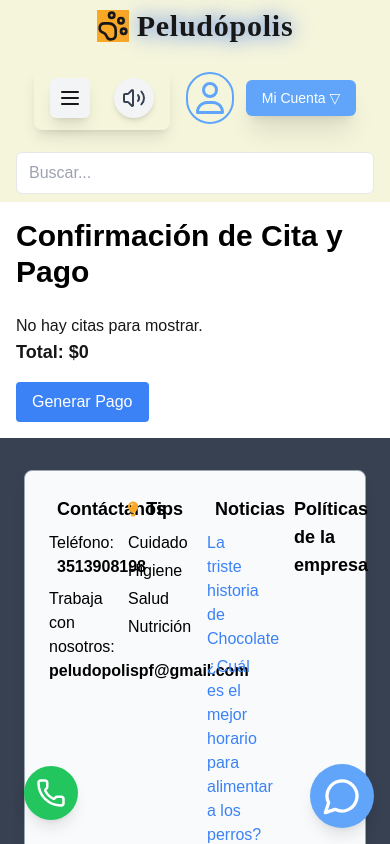
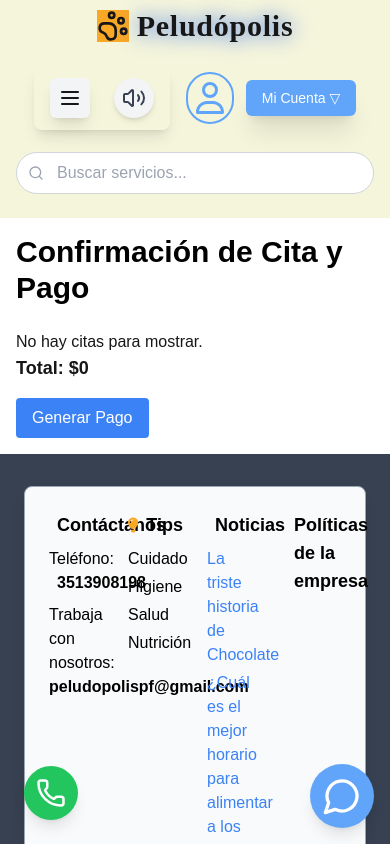
Before and after one commit to peludopolis/peludopolis, a Next.js app in the folder Front/: page /appointments/payment in a window 390 px wide. Shown: the top 844 px of the page. Built offline with nearby package versions, Linux system fonts and the light colour scheme.

Commit message:
serarchBar responsive

```diff
--- a/Front/components/Navbar/Navbar.tsx
+++ b/Front/components/Navbar/Navbar.tsx
@@ -24,9 +24,9 @@ const Navbar: React.FC = () => {
         </div>
 
         {/* Columna 2: Search Input */}
-        <div className="flex items-center justify-center">
-          <SearchBar />
-        </div>
+        <div className="hidden md:block">
+            <SearchBar />
+          </div>
 
         {/* Columna 3: Menú de Autenticación */}
         <div className="flex items-center justify-end space-x-4">
@@ -61,11 +61,9 @@ const Navbar: React.FC = () => {
 
         {/* Search Input */}
         <div className="w-full">
-          <input
-            type="search"
-            placeholder="Buscar..."
-            className="w-full px-3 py-2 border rounded-md focus:outline-none focus:ring-2 focus:ring-blue-500"
-          />
+        <div className="md:hidden pb-4">
+          <SearchBar />
+        </div>
         </div>
       </div>
     </nav>
```
